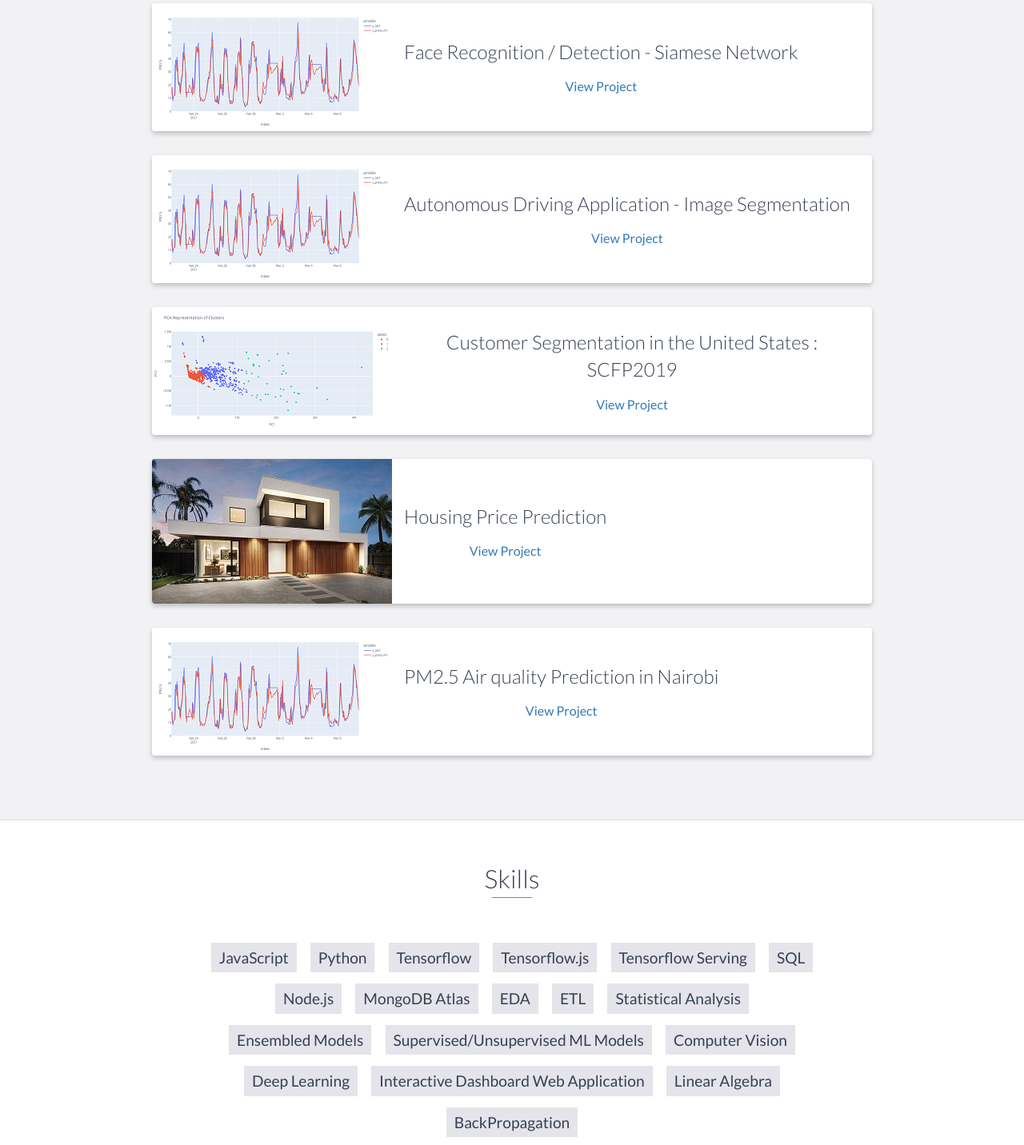
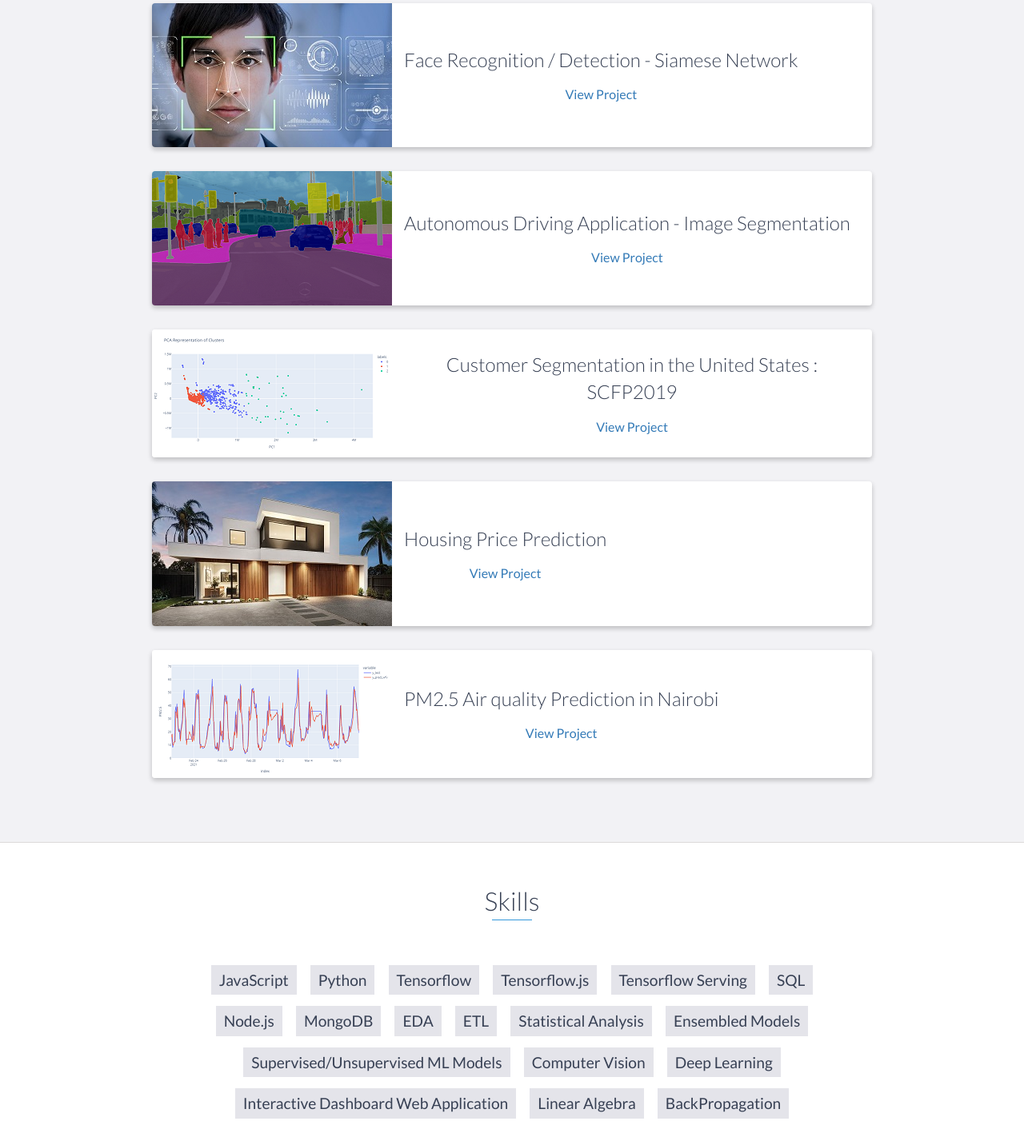
Before and after one commit to ahmed-danjuma-ibn-harun/ahmed-danjuma-ibn-harun.github.io, a website: page index.html in a window 1280 px wide. Shown: the part 3129-4561 px from the top of the page at 80% size. Drawn offline with nearby package versions, Linux system fonts and the light colour scheme.

Commit message:
Update index.html

```diff
--- a/index.html
+++ b/index.html
@@ -215,7 +215,7 @@
 
 		<div class="project shadow-large">
                     <div class="project-image">
-                        <img src="images/newplot%20(2).png" />
+                        <img src="images/Facial-recognition-face-recognition-.jpg" />
                     </div>
                     <!-- End .project-image -->
                     <div class="project-info">
@@ -231,7 +231,7 @@
 
 		<div class="project shadow-large">
                     <div class="project-image">
-                        <img src="images/newplot%20(2).png" />
+                        <img src="images/semantic-segmentation.png" />
                     </div>
                     <!-- End .project-image -->
                     <div class="project-info">
@@ -308,7 +308,7 @@
 	    <li>Tensorflow Serving</li>
             <li>SQL</li>
             <li>Node.js</li>
-            <li>MongoDB Atlas</li>
+            <li>MongoDB</li>
             <li>EDA</li>
             <li>ETL</li>
             <li>Statistical Analysis</li>
```
